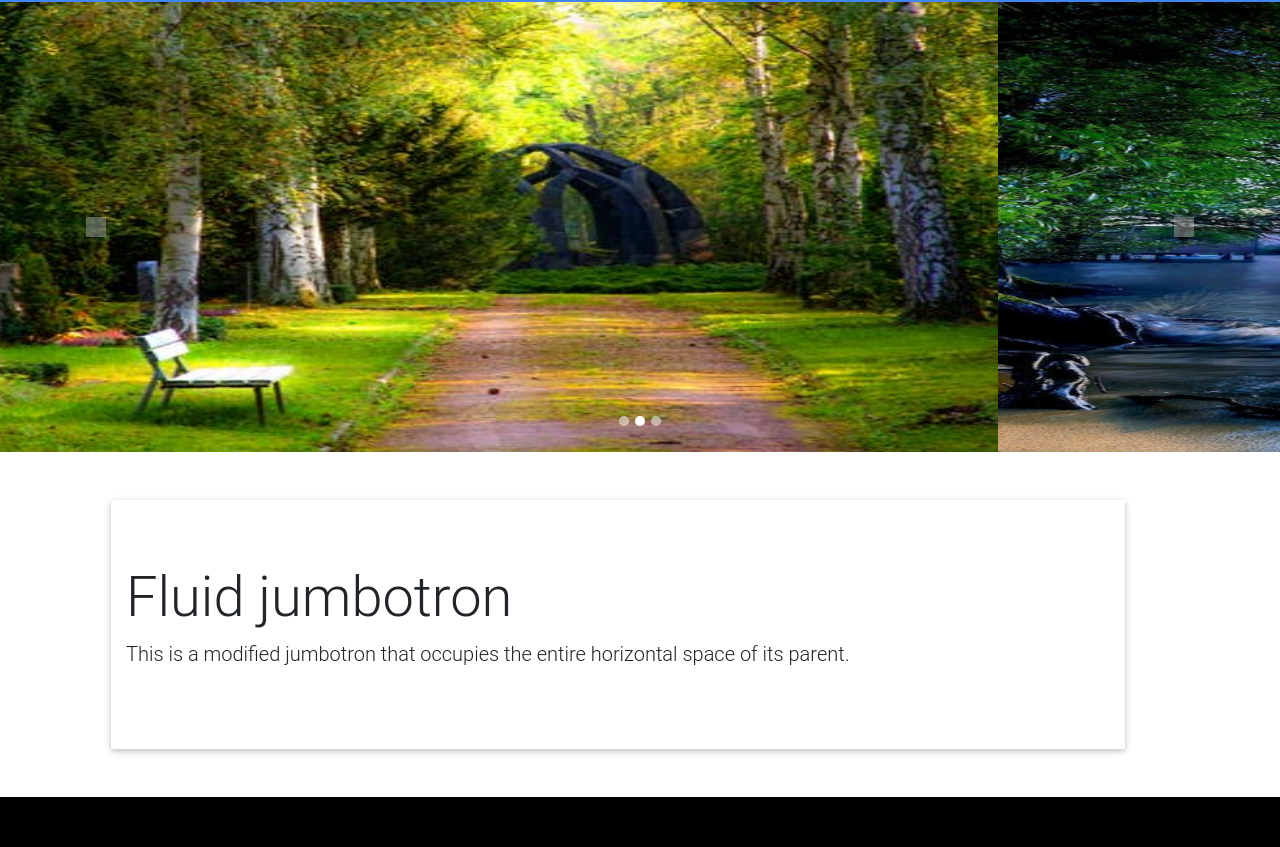
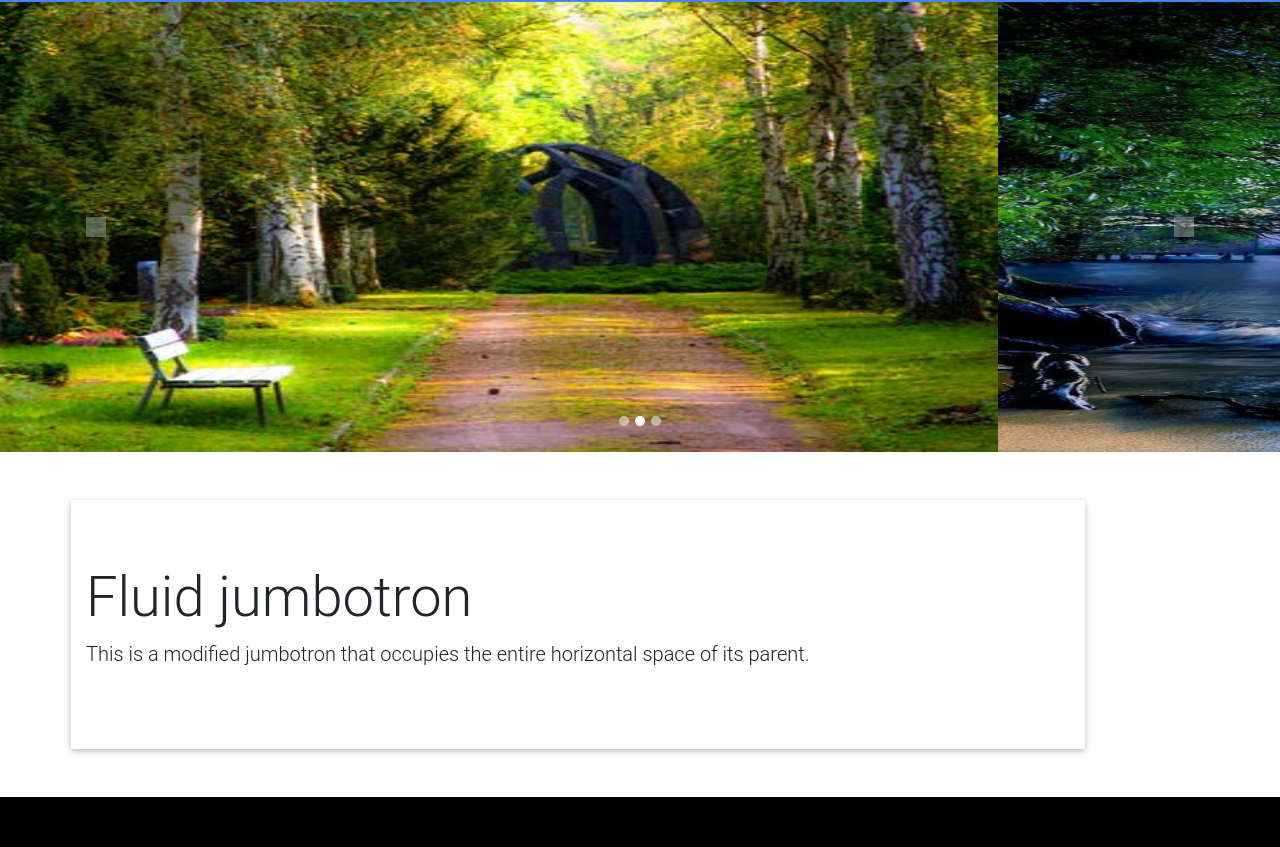
Before and after one commit to gvdhamodhar/dhamu, a plain HTML site: page index.html in a window 1280 px wide. Shown: the part 74-921 px from the top of the page. Drawn offline with nearby package versions, Linux system fonts and the light colour scheme; grey boxes are pictures that could not be loaded.

Commit message:
Update index.html

```diff
--- a/index.html
+++ b/index.html
@@ -59,7 +59,7 @@
           <span class="sr-only">Next</span>
         </a>
       </div>
-<div class="container m-5">
+<div class="container m-2">
       <div class="jumbotron jumbotron-fluid m-5">
         <div class="container">
           <h1 class="display-4">Fluid jumbotron</h1>
```
